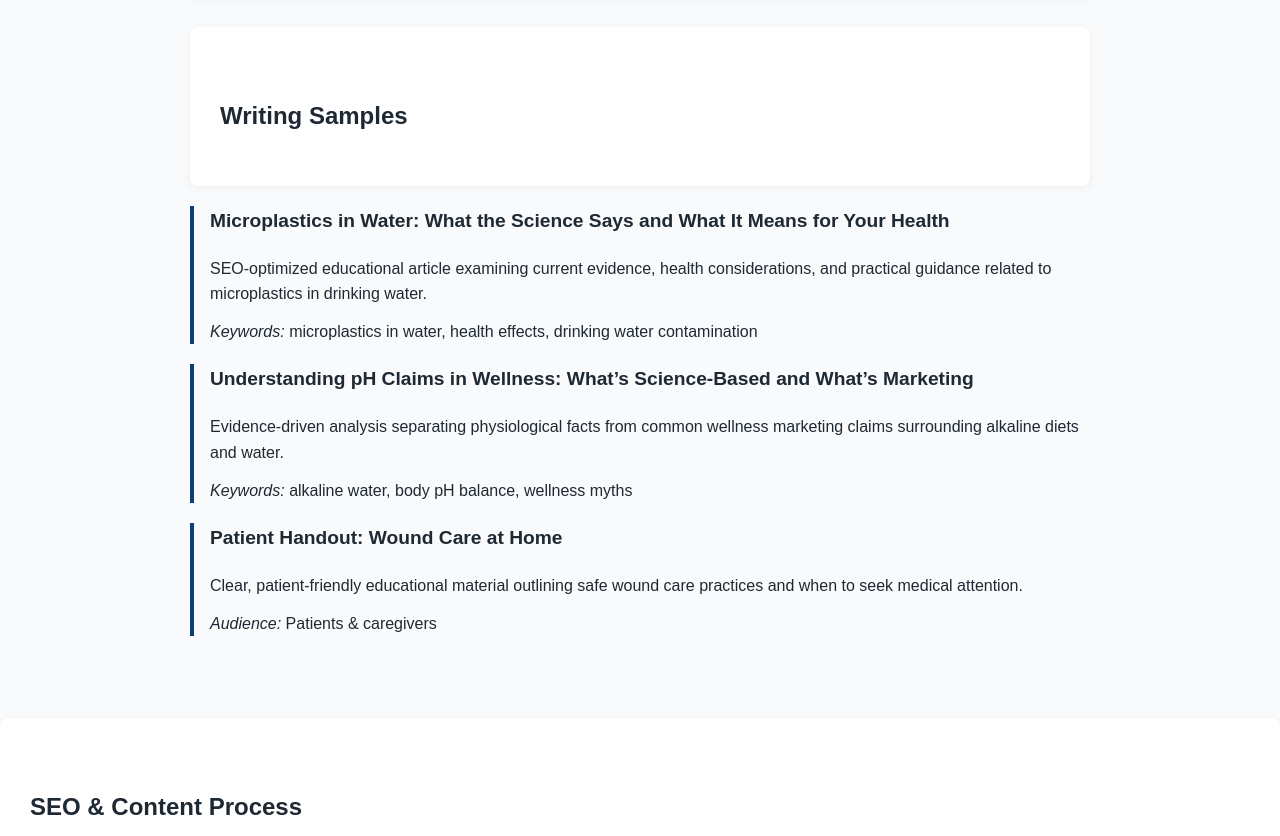
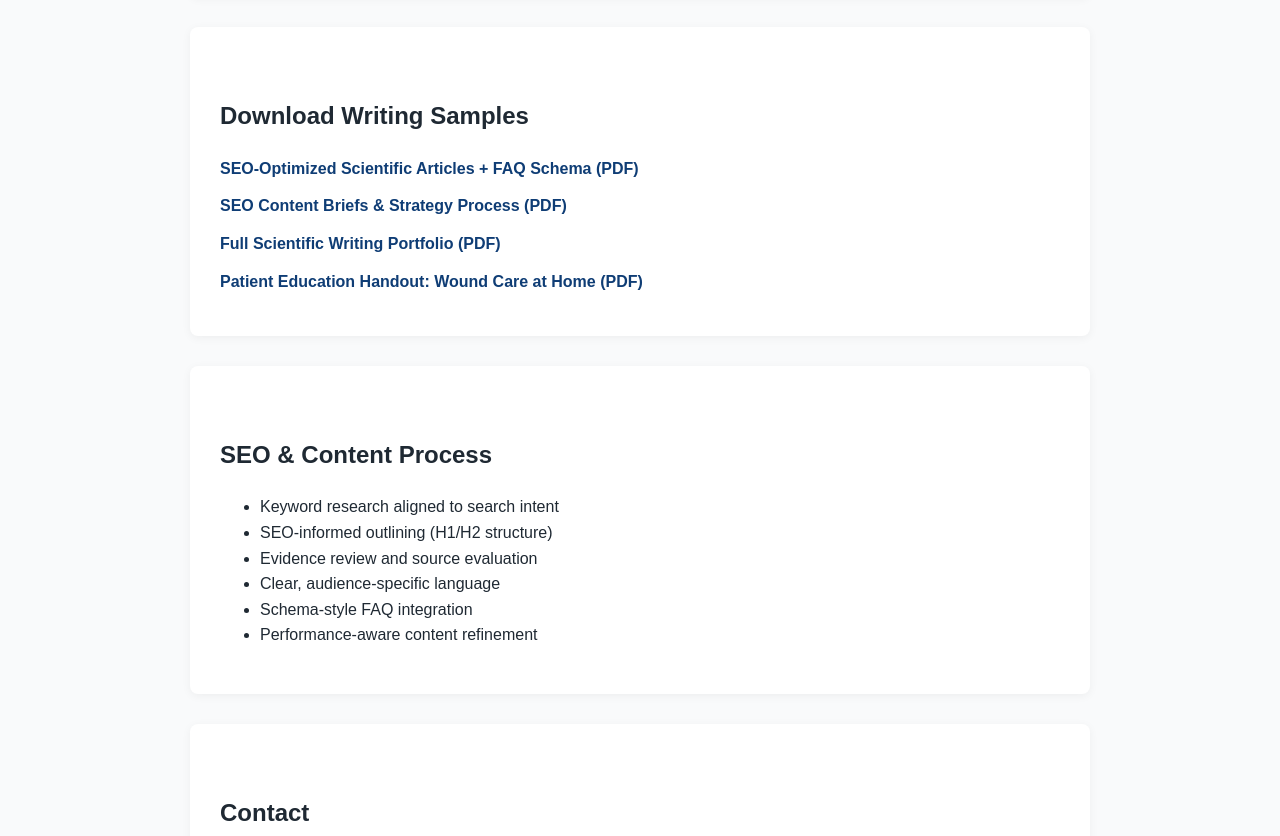
Before and after one commit to katiecremasco/scientific-writing-portfolio, a plain HTML site: page index.html in a window 1280 px wide. Shown: the part 735-1571 px from the top of the page. Drawn offline with Linux system fonts and the light colour scheme.

Commit message:
Update index.html

```diff
--- a/index.html
+++ b/index.html
@@ -102,27 +102,31 @@ a:hover {
 </div>
 
 <div class="section">
-<h2>Writing Samples</h2>
+  <h2>Download Writing Samples</h2>
 
-</div>
+  <p>
+    <a href="https://github.com/katiecremasco/scientific-writing-portfolio/raw/main/pdfs/Katie_Cremasco_SEO_Articles_with_FAQs.pdf" target="_blank">
+      SEO-Optimized Scientific Articles + FAQ Schema (PDF)
+    </a>
+  </p>
 
-<div class="sample">
-<h3>Microplastics in Water: What the Science Says and What It Means for Your Health</h3>
-<p>SEO-optimized educational article examining current evidence, health considerations, and practical guidance related to microplastics in drinking water.</p>
-<p><em>Keywords:</em> microplastics in water, health effects, drinking water contamination</p>
-</div>
+  <p>
+    <a href="https://github.com/katiecremasco/scientific-writing-portfolio/raw/main/pdfs/Katie_Cremasco_SEO_Content_Briefs.pdf" target="_blank">
+      SEO Content Briefs & Strategy Process (PDF)
+    </a>
+  </p>
 
-<div class="sample">
-<h3>Understanding pH Claims in Wellness: What’s Science-Based and What’s Marketing</h3>
-<p>Evidence-driven analysis separating physiological facts from common wellness marketing claims surrounding alkaline diets and water.</p>
-<p><em>Keywords:</em> alkaline water, body pH balance, wellness myths</p>
-</div>
+  <p>
+    <a href="https://github.com/katiecremasco/scientific-writing-portfolio/raw/main/pdfs/Katie_Cremasco_SEO_Scientific_Writing_Portfolio.pdf" target="_blank">
+      Full Scientific Writing Portfolio (PDF)
+    </a>
+  </p>
 
-<div class="sample">
-<h3>Patient Handout: Wound Care at Home</h3>
-<p>Clear, patient-friendly educational material outlining safe wound care practices and when to seek medical attention.</p>
-<p><em>Audience:</em> Patients & caregivers</p>
-</div>
+    <p>
+  <a href="https://github.com/katiecremasco/scientific-writing-portfolio/raw/main/pdfs/Katie_Cremasco_Patient_Handout_Wound_Care.pdf" target="_blank">
+    Patient Education Handout: Wound Care at Home (PDF)
+  </a>
+</p>
 
 </div>
 
```
